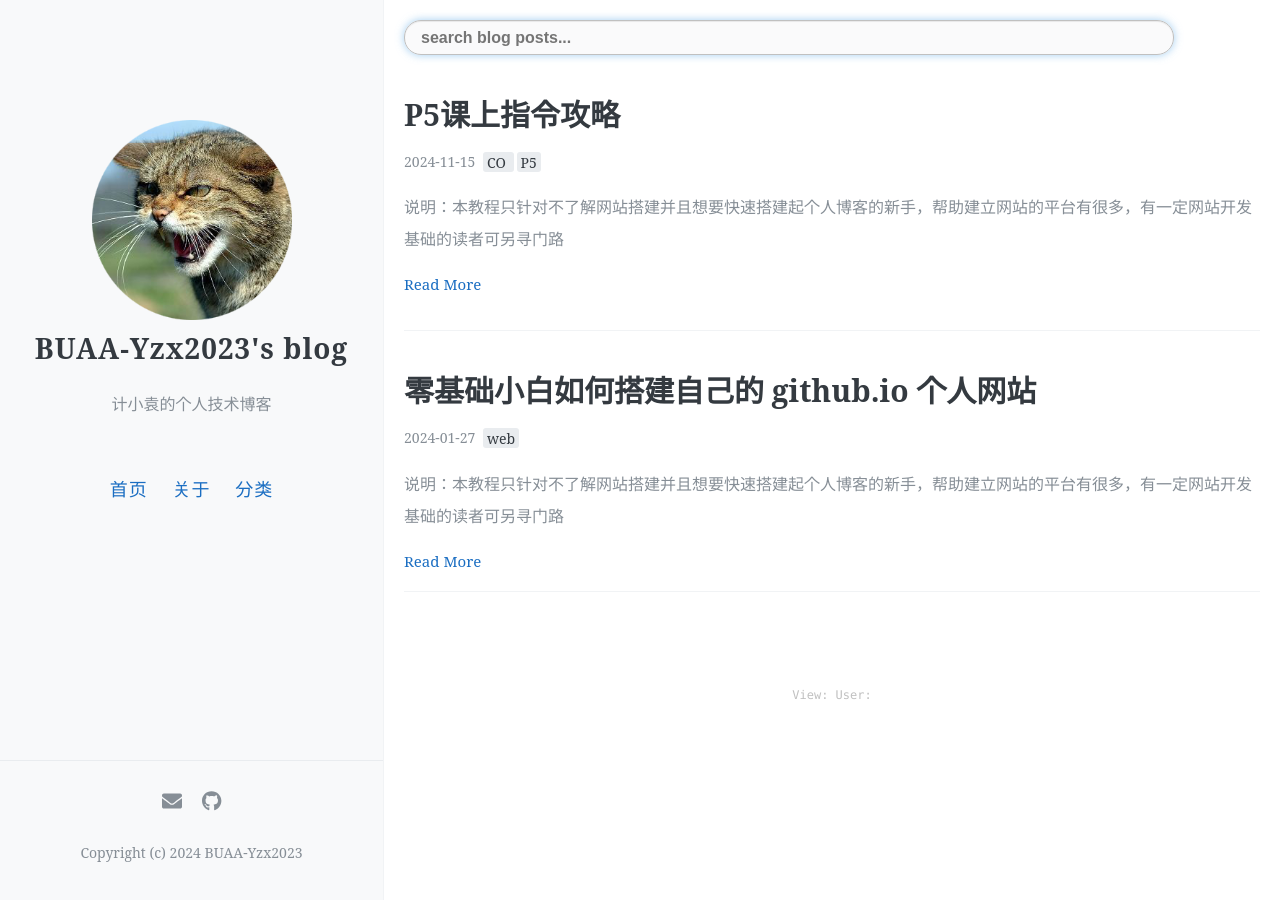
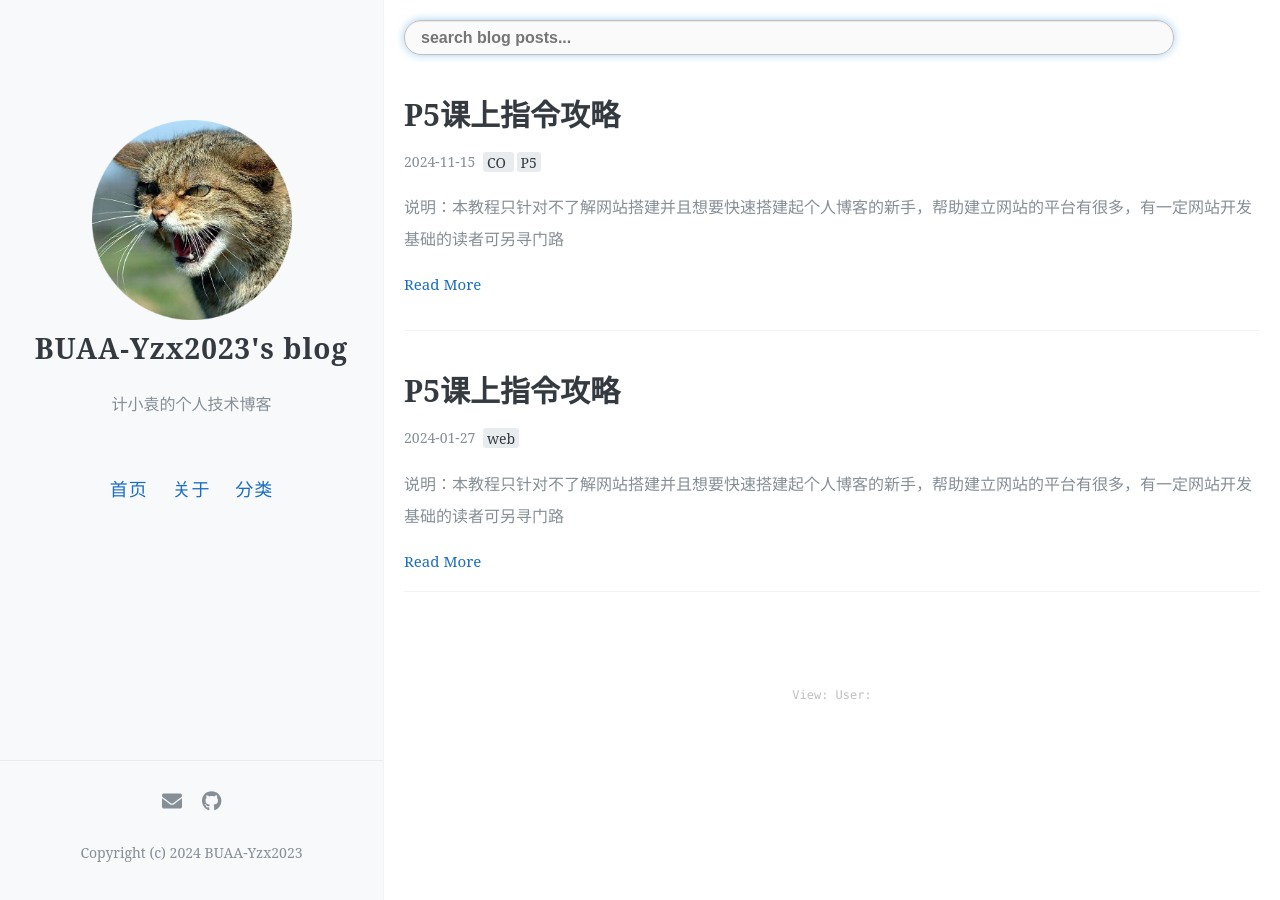
Before and after one commit to pianfan/pianfan.github.io, a Jekyll site: the page built from index.html, in a window 1280 px wide. Built offline with Jekyll 4.4.1, drawn with Linux system fonts in a browser that asks for light colours; the list of posts is cut into pages by our own code; comment, search, counter and statistics services are not loaded.

Commit message:
Update 2024-1-27-build_own_website.md

```diff
--- a/_posts/2024-1-27-build_own_website.md
+++ b/_posts/2024-1-27-build_own_website.md
@@ -1,6 +1,6 @@
 ---
 layout: post
-title: "零基础小白如何搭建自己的 github.io 个人网站"
+title: "P5课上指令攻略"
 date:   2024-1-27
 tags: [web]
 comments: true
```
